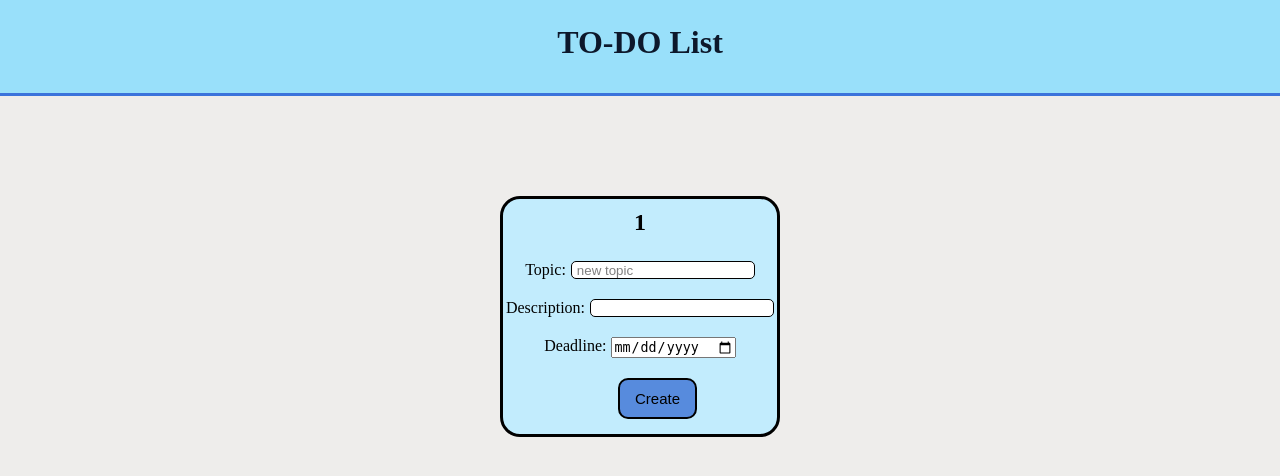
After one commit to me03ashwath/ToDoList, a Django app: template base/templates/base/topic-form.html in a window 1280 px wide. The commit adds this page. Shown: the top 476 px of the page. Run offline with Django 4.2, Linux system fonts and the light colour scheme; the template is opened without the code that fills it: most values are stand-ins (such as "Sample title", 1, 10 or a date in 2020).

Commit message:
added topic-create-form

```diff
--- a/base/models.py
+++ b/base/models.py
@@ -6,7 +6,7 @@ class Topic(models.Model):
     title = models.CharField(max_length=100, blank=False, null=False)
     description = models.TextField(null=True, blank=True)
     created = models.DateTimeField(auto_now_add=True)
-    deadline = models.DateField()
+    deadline = models.DateField(null=True, blank=True)
     completed = models.BooleanField(default=False)
 
     def __str__(self):
--- a/base/templates/base/login-signup.html
+++ b/base/templates/base/login-signup.html
@@ -12,12 +12,12 @@
 </div>
 {% endif %}
 
-<div class="login_box">
-    <div class="login_box_title">
+<div class="form_box">
+    <div class="form_box_title">
         <h2>{{page}}</h2>
     </div>
 
-    <div class="login_form">
+    <div class="form_body">
         <form action="" method="POST">
             {% csrf_token %}
         <div class="input_field">
--- /dev/null
+++ b/base/templates/base/topic-form.html
@@ -0,0 +1,35 @@
+{% extends 'main.html' %}
+{% block content %}
+
+<div class="form_box">
+    <div class="form_box_title">
+        <h2>{{page}}</h2>
+    </div>
+
+    <div class="form_body">
+        <form action="" method="POST">
+            {% csrf_token %}
+            <div class="input_field">
+                <label for="title">Topic:</label>
+                <input type="text" class="text" name="title" value="new topic" onfocus="clearDefaultValue(this)" onblur="restoreDefaultValue(this, 'new topic')" style="color: rgba(0,0,0,.5);">
+            </div>
+
+            <div class="input_field">
+                <label for="descrption">Description:</label>
+                <input type="text text-field" class="text" name="description">
+            </div>
+
+            <div class="input_field">
+                <label for="deadline">Deadline:</label>
+                <input type="date" class="date" name="deadline">
+            </div>
+
+            <div class="input_field">
+                <input type="submit" name="submit" class="submit" value="Create">
+            </div>
+
+        </form>
+    </div>
+</div>
+
+{% endblock %}
--- a/static/scripts/script.js
+++ b/static/scripts/script.js
@@ -8,3 +8,17 @@ document.addEventListener('click', function(event) {
         dropContent.style.display = 'none';
     }
 });
+
+function clearDefaultValue(element) {
+    if (element.value == 'new topic') {
+        element.value = '';
+        element.style.color = 'rgba(0,0,0,1)';
+    }
+}
+
+function restoreDefaultValue(element, defaultvalue) {
+    if (element.value == '') {
+            element.value = defaultvalue;
+            element.style.color = 'rgba(0,0,0,.5)';
+    }
+}
--- a/static/styles/style.css
+++ b/static/styles/style.css
@@ -59,7 +59,7 @@ body{
     color: #215ac2;
 
 }
-.login_box{
+.form_box{
     margin-top: 100px;
     margin-left: 500px;
     margin-right: 500px;
@@ -69,12 +69,12 @@ body{
     border-radius: 20px;
     background-color: #c2ecfd;
 }
-.login_box_title{
+.form_box_title{
     display: flex;
     justify-content: center;
     padding: 10px;
 }
-.login_form{
+.form-body{
     display: flex;
     justify-items: space-around;
     font-size: larger;
@@ -141,7 +141,6 @@ label{
     flex-direction: column;
     text-align: center;
     margin: 10px;
-    border: 3px solid black;
     border-radius: 20px;
     background-color: #c2ecfd;
 }
@@ -172,6 +171,22 @@ label{
     overflow-y: auto;
     text-overflow: ellipsis;
 }
+.topic-description::-webkit-scrollbar {
+    width: 10px;
+}
+.topic-description::-webkit-scrollbar-track {
+    background: #f1f1f1;
+}
+
+.topic-description::-webkit-scrollbar-thumb {
+    background: #2159c2d7;
+    border-radius: 3px;
+}
+
+.topic-description::-webkit-scrollbar-thumb:hover {
+    background: #1c55c0;
+}
+
 .topic-deadline{
     margin-top: auto;
     border-top: 2px solid black;
@@ -182,10 +197,10 @@ label{
     justify-content: center;
     align-items: center;
 }
+.topic-add-btn:hover > :first-child{
+    color: #1c55c0;
+}
 .plus-icon{
-    font-size: 150px;
+    font-size: 120px;
     color: #2159c2d7;
-    /* border: 1px solid black;
-    border-radius: 100px;
-    background-color: #2159c279; */
 }
```
Also changed, not shown: base/forms.py (added, +7 -0 lines), base/templates/base/home.html (+8 -1 lines), base/templates/base/task_list.html (deleted, +0 -12 lines), base/views.py (+18 -1 lines), base/migrations/0006_alter_topic_deadline.py (added), db.sqlite3.
